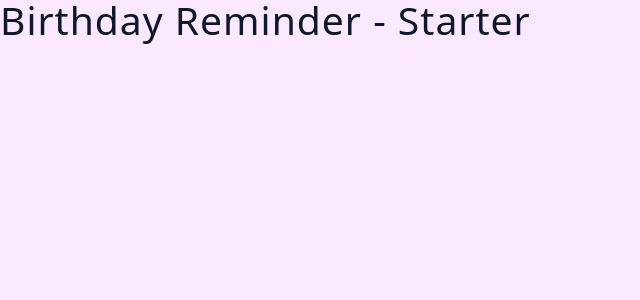
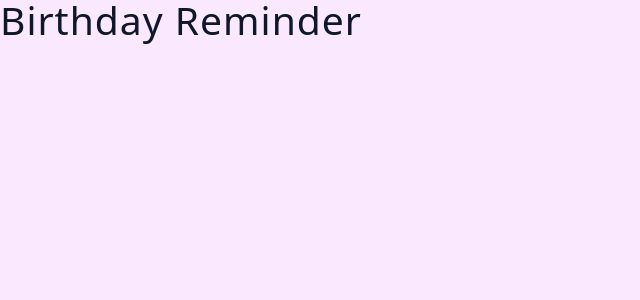
Before and after one commit to gulcanyurur/birthday-buddy, a React (Vite) app: page / in a window 1280 px wide. Shown: the top 300 px of the page, without its empty margins (0-640 px from the left). Built offline with nearby package versions, Linux system fonts and the light colour scheme.

Commit message:
first commit

```diff
--- a/src/App.jsx
+++ b/src/App.jsx
@@ -1,4 +1,4 @@
 const App = () => {
-  return <h2>Birthday Reminder - Starter</h2>;
+  return <h2>Birthday Reminder </h2>;
 };
 export default App;
```
